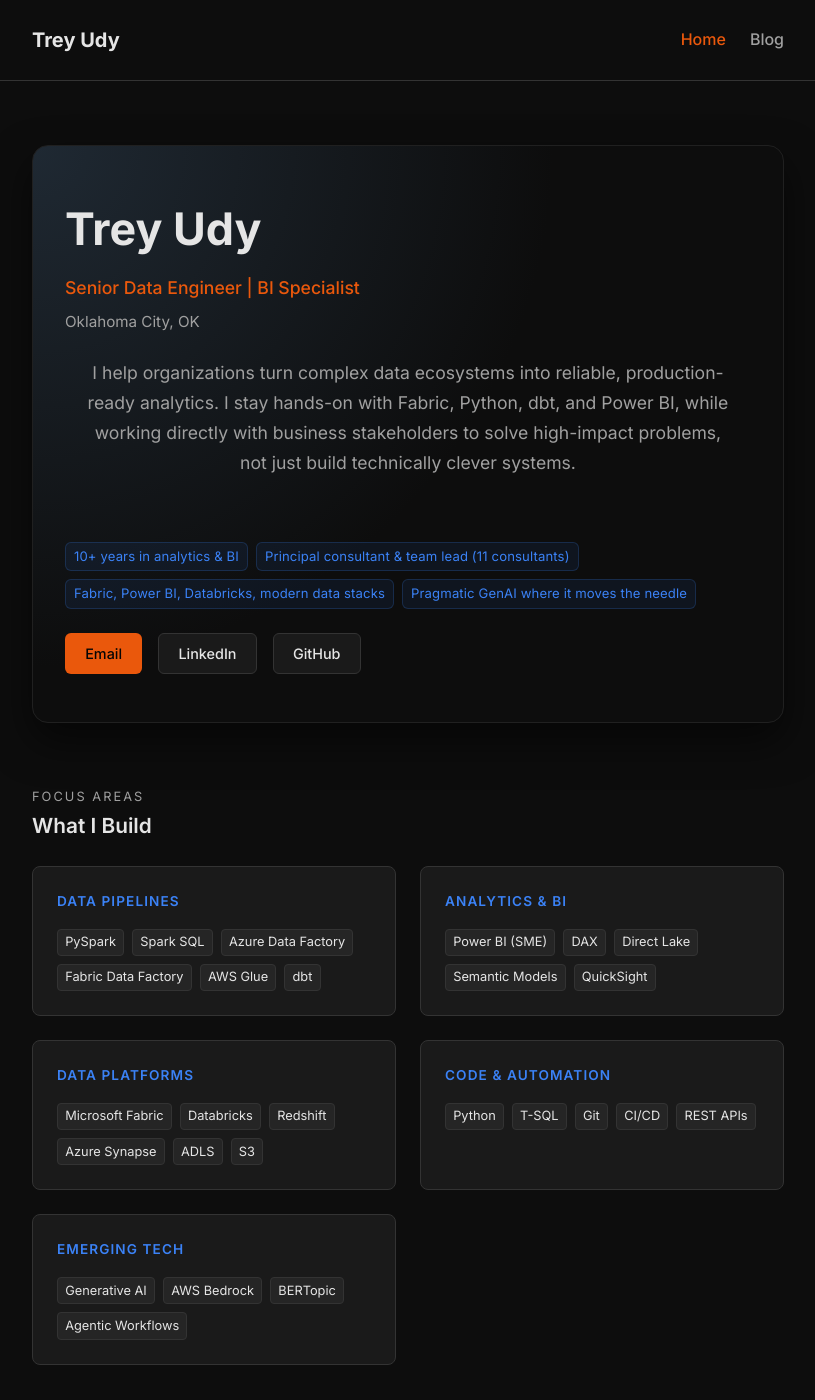
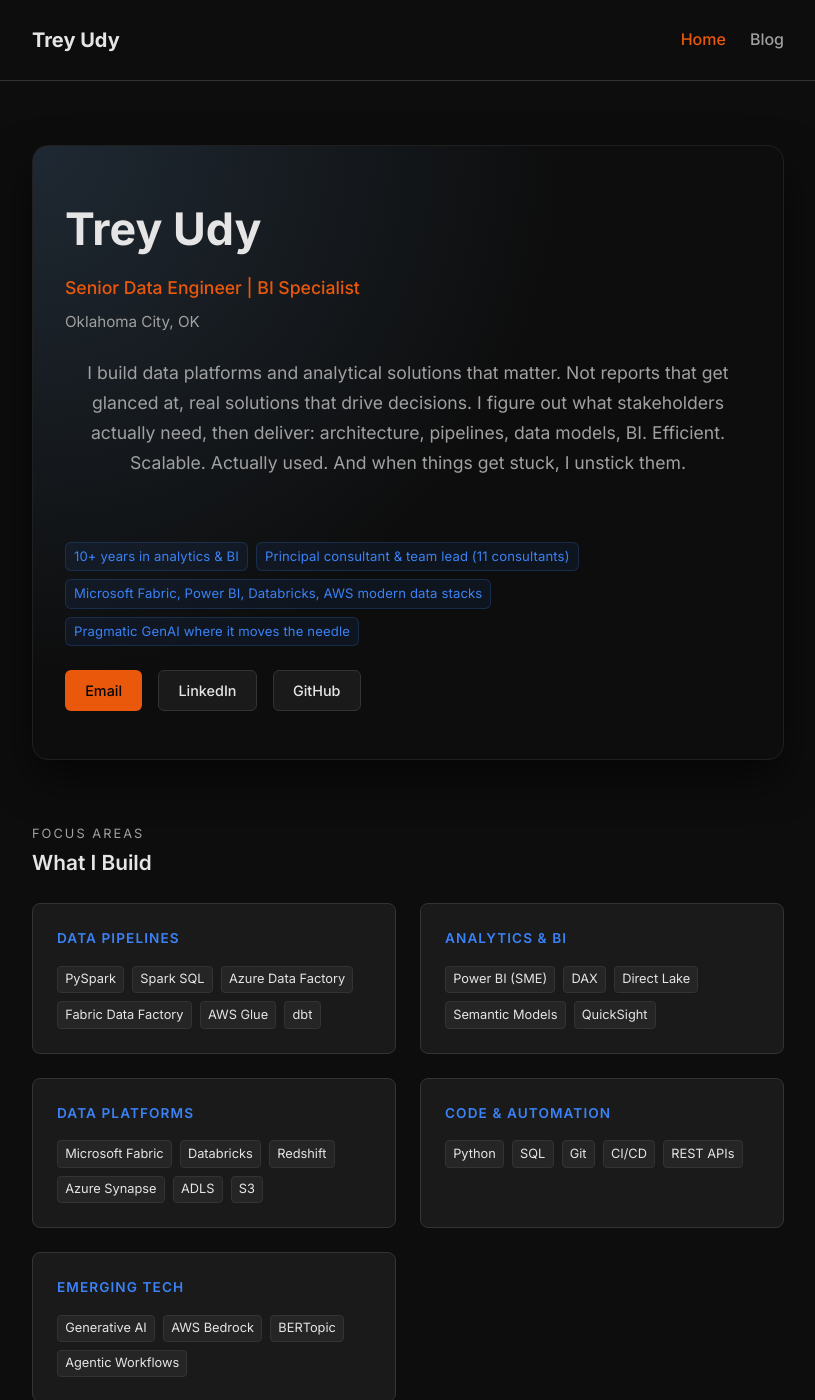
Before and after one commit to crazy-treyn/crazy-treyn.github.io, a Jekyll site: the page built from index.md, in a window 1280 px wide and 1400 px high. Shown: the whole window, without its empty margins (232-1047 px from the left). Built offline with Jekyll 4.4.1, drawn with Linux system fonts in a browser that asks for light colours.

Commit message:
Update index

```diff
--- a/index.md
+++ b/index.md
@@ -10,15 +10,15 @@
     <p class="location">Oklahoma City, OK</p>
 
     <p class="summary">
-      I help organizations turn complex data ecosystems into reliable, production-ready analytics.
-      I stay hands-on with Fabric, Python, dbt, and Power BI, while working directly with business
-      stakeholders to solve high-impact problems, not just build technically clever systems.
+      I build data platforms and analytical solutions that matter. Not reports that get glanced at, real solutions that drive
+      decisions. I figure out what stakeholders actually need, then deliver: architecture, pipelines,
+      data models, BI. Efficient. Scalable. Actually used. And when things get stuck, I unstick them.
     </p>
 
     <div class="hero-highlights">
       <span class="hero-highlight">10+ years in analytics &amp; BI</span>
       <span class="hero-highlight">Principal consultant &amp; team lead (11 consultants)</span>
-      <span class="hero-highlight">Fabric, Power BI, Databricks, modern data stacks</span>
+      <span class="hero-highlight">Microsoft Fabric, Power BI, Databricks, AWS modern data stacks</span>
       <span class="hero-highlight">Pragmatic GenAI where it moves the needle</span>
     </div>
 
@@ -69,7 +69,7 @@
         <h3>Code &amp; Automation</h3>
         <div class="skill-tags">
           <span class="skill-tag">Python</span>
-          <span class="skill-tag">T-SQL</span>
+          <span class="skill-tag">SQL</span>
           <span class="skill-tag">Git</span>
           <span class="skill-tag">CI/CD</span>
           <span class="skill-tag">REST APIs</span>
```
